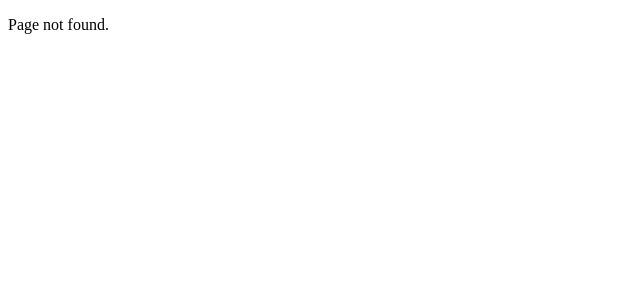
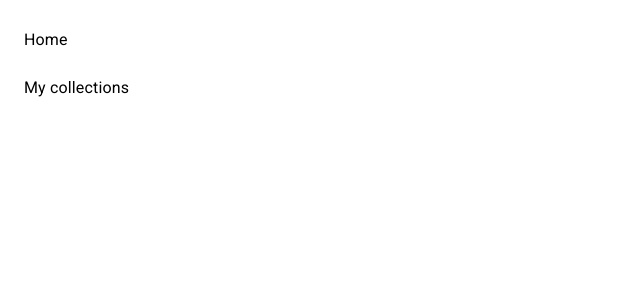
Before and after one commit to almasklchv/collections-web, a React (Vite) app: page /collections/my in a window 1280 px wide. Before the commit this address had no page. Shown: the top 300 px of the page, without its empty margins (0-640 px from the left). Built offline with nearby package versions, Linux system fonts and the light colour scheme.

Commit message:
feat: add sidebar

```diff
--- a/src/components/Header/index.tsx
+++ b/src/components/Header/index.tsx
@@ -1,5 +1,7 @@
 const Header = () => {
-  return <header>Header</header>;
+  return <header>
+
+  </header>;
 };
 
 export default Header;
--- /dev/null
+++ b/src/components/Sidebar/index.tsx
@@ -0,0 +1,37 @@
+import { Box, List, ListItemButton, ListItemText } from "@mui/material";
+
+const Sidebar = () => {
+  const paths = ["/", "/collections/my"];
+
+  const handleListItemIndex = (
+    _: React.MouseEvent<HTMLDivElement, MouseEvent>,
+    index: number
+  ) => {
+    window.location.href = paths[index];
+  };
+  return (
+    <Box
+      sx={{ position: "absolute" }}
+      width={"100%"}
+      maxWidth={"300px"}
+      height={"100vh"}
+    >
+      <List component={"nav"} sx={{ bgcolor: "background.paper" }}>
+        <ListItemButton
+          selected={window.location.href.slice(21) === paths[0]}
+          onClick={(e) => handleListItemIndex(e, 0)}
+        >
+          <ListItemText primary="Home" />
+        </ListItemButton>
+        <ListItemButton
+          selected={window.location.href.slice(21) === paths[1]}
+          onClick={(e) => handleListItemIndex(e, 1)}
+        >
+          <ListItemText primary="My collections" />
+        </ListItemButton>
+      </List>
+    </Box>
+  );
+};
+
+export default Sidebar;
--- a/src/consts/base-url-api.ts
+++ b/src/consts/base-url-api.ts
@@ -1,2 +1,2 @@
-export const BASE_URL = "https://collections-api-6ldr.onrender.com";
+export const BASE_URL = "http://localhost:3000";
 // https://collections-api-6ldr.onrender.com
--- a/src/main.tsx
+++ b/src/main.tsx
@@ -8,11 +8,16 @@ import "@fontsource/roboto/300.css";
 import "@fontsource/roboto/400.css";
 import "@fontsource/roboto/500.css";
 import "@fontsource/roboto/700.css";
+import Sidebar from "./components/Sidebar";
+import { Box } from "@mui/material";
 
 ReactDOM.createRoot(document.getElementById("root")!).render(
   <React.StrictMode>
     <Provider store={store}>
-      <RouterProvider router={router} />
+      <Box>
+        <Sidebar />
+        <RouterProvider router={router} />
+      </Box>
     </Provider>
   </React.StrictMode>
 );
--- /dev/null
+++ b/src/pages/Collections/CollectionsLayout/index.tsx
@@ -0,0 +1,5 @@
+const CollectionsLayout = () => {
+  return <div>CollectionsLayout</div>;
+};
+
+export default CollectionsLayout;
--- /dev/null
+++ b/src/pages/Collections/MyPage/index.tsx
@@ -0,0 +1,5 @@
+const MyPage = () => {
+  return <div>MyPage</div>;
+};
+
+export default MyPage;
--- a/src/pages/HomePage/index.tsx
+++ b/src/pages/HomePage/index.tsx
@@ -1,22 +1,35 @@
-import { Box } from "@mui/material";
+import { Box, Typography } from "@mui/material";
 import ItemCard from "../../components/ItemCard";
 import { useGetRecentlyAddedQuery } from "../../api/items";
 
 const HomePage = () => {
-  const { data: items } = useGetRecentlyAddedQuery(null);
+  const { data: items, isLoading } = useGetRecentlyAddedQuery(null);
   return (
+    <>
       <Box
         sx={{
           display: "flex",
           flexWrap: "wrap",
           justifyContent: "space-between",
           padding: 15,
+          marginLeft: 30
         }}
       >
         {items?.map((item) => (
           <ItemCard {...item} key={item.id} />
         ))}
+        {items?.map((item) => (
+          <ItemCard {...item} key={item.id} />
+        ))}
+        {items?.map((item) => (
+          <ItemCard {...item} key={item.id} />
+        ))}
+        {items?.map((item) => (
+          <ItemCard {...item} key={item.id} />
+        ))}
+        {isLoading && <Typography>Loading...</Typography>}
       </Box>
+    </>
   );
 };
 
```
Also changed, not shown: src/router/routes.tsx (+13 -1 lines). Lines whose indentation alone changed are shown as unchanged.
